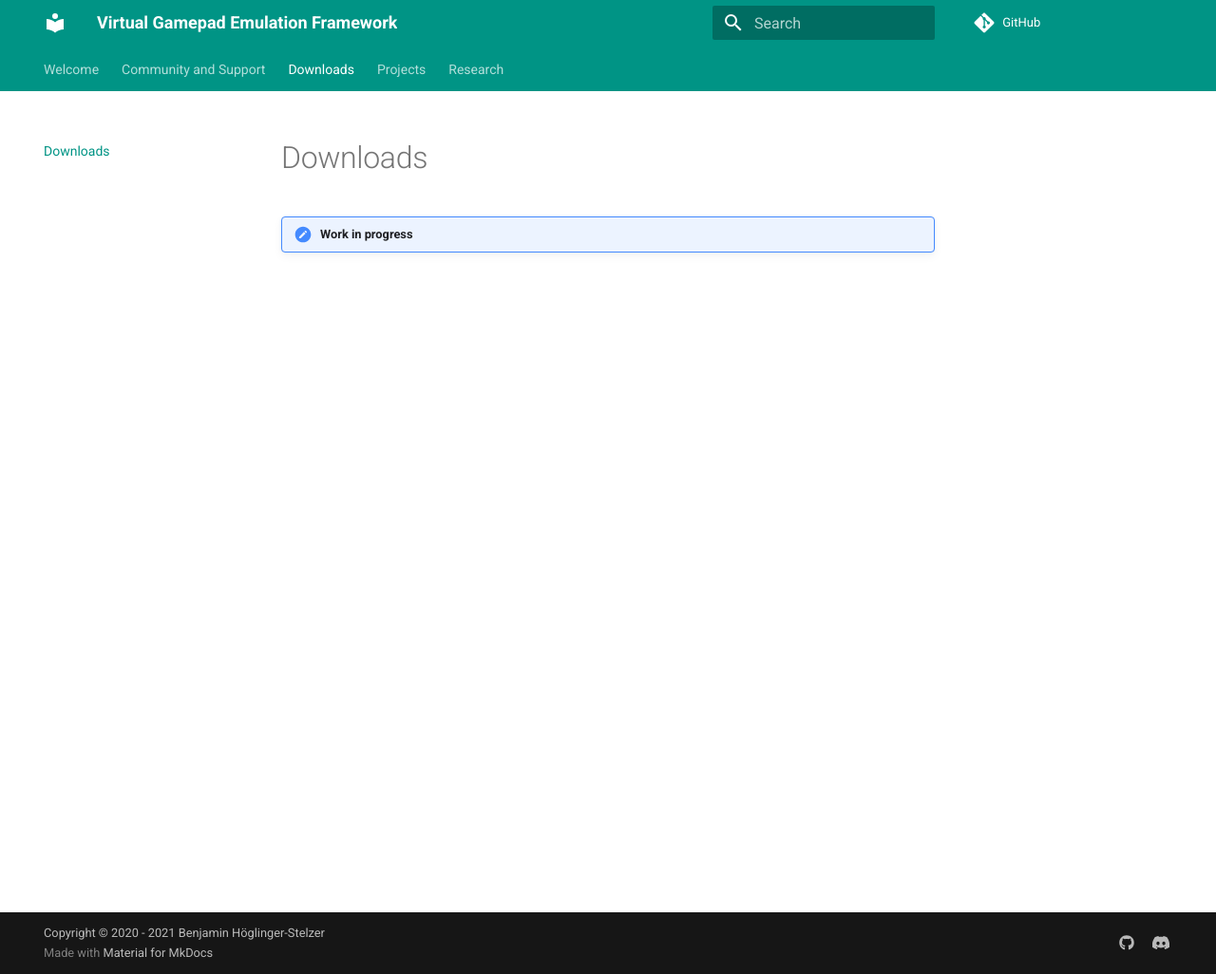
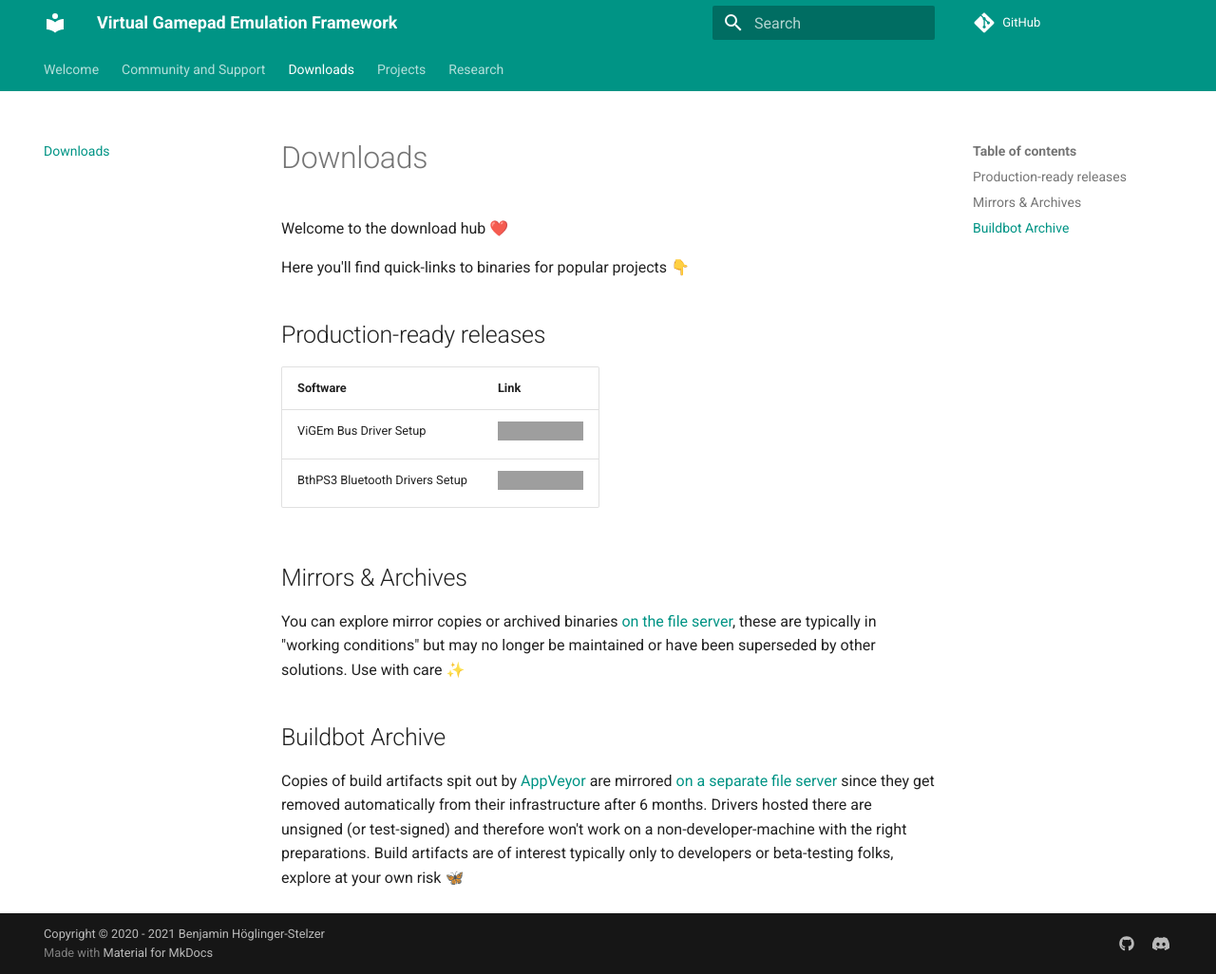
Before and after one commit to nefarius/ViGEm.github.io, an MkDocs documentation site: the page built from docs/Downloads.md, in a window 1280 px wide and 1026 px high. Shown: the whole window at 95% size. Built offline with MkDocs 1.6.1 and Material for MkDocs 9.7.7, drawn with Linux system fonts in a browser that asks for light colours; comment, search, counter and statistics services are not loaded; grey boxes are pictures that could not be loaded.

Commit message:
Populated Downloads and Projects page

```diff
--- a/docs/Downloads.md
+++ b/docs/Downloads.md
@@ -1,3 +1,20 @@
 # Downloads
 
-!!! important "Work in progress"
+Welcome to the download hub ❤️
+
+Here you'll find quick-links to binaries for popular projects 👇
+
+## Production-ready releases
+
+| Software | Link |
+|---|---|
+| ViGEm Bus Driver Setup | [![Download](https://img.shields.io/badge/Download-brightgreen)](https://github.com/ViGEm/ViGEmBus/releases) |
+| BthPS3 Bluetooth Drivers Setup | [![Download](https://img.shields.io/badge/Download-brightgreen)](https://github.com/ViGEm/BthPS3/releases) |
+
+## Mirrors & Archives
+
+You can explore mirror copies or archived binaries [on the file server](https://downloads.vigem.org/), these are typically in "working conditions" but may no longer be maintained or have been superseded by other solutions. Use with care ✨
+
+## Buildbot Archive
+
+Copies of build artifacts spit out by [AppVeyor](https://www.appveyor.com/) are mirrored [on a separate file server](https://buildbot.vigem.org/) since they get removed automatically from their infrastructure after 6 months. Drivers hosted there are unsigned (or test-signed) and therefore won't work on a non-developer-machine with the right preparations. Build artifacts are of interest typically only to developers or beta-testing folks, explore at your own risk 🦋
```
Also changed, not shown: docs/projects/index.md (added, +7 -0 lines).
